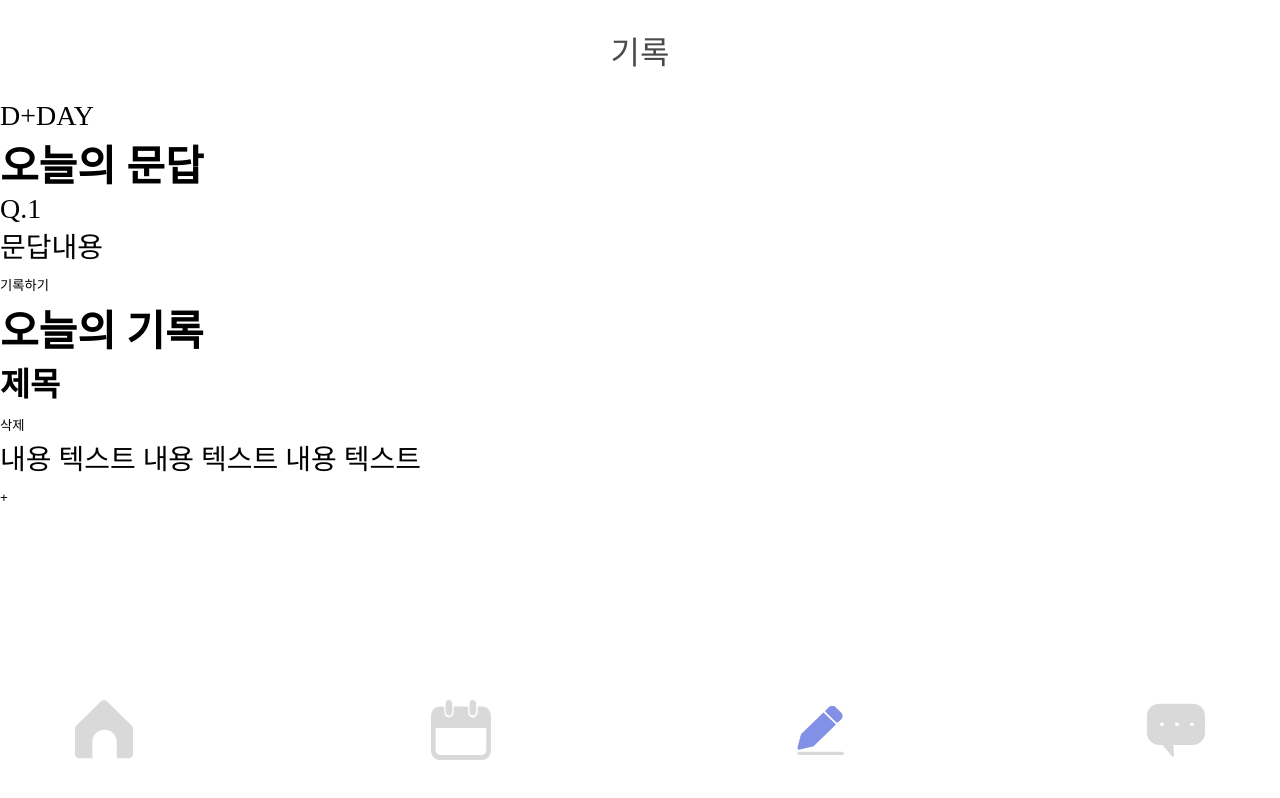
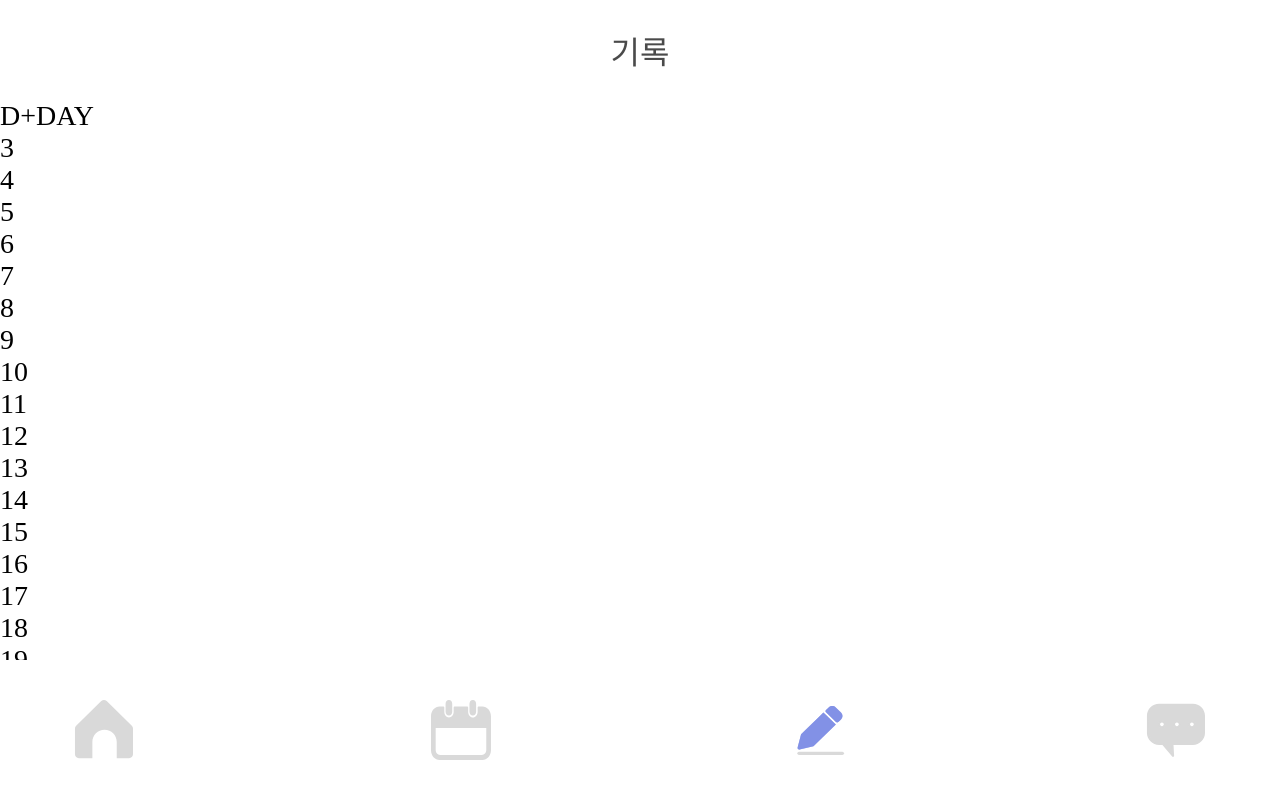
Before and after one commit to Kimbangul/IHuAe-web, a Next.js app: page /diary in a window 1280 px wide. Built offline with nearby package versions, Linux system fonts and the light colour scheme; a web font is replaced by a local one.

Commit message:
feat: diary calendar add

```diff
--- a/src/components/diary/DiaryContainer.tsx
+++ b/src/components/diary/DiaryContainer.tsx
@@ -1,7 +1,14 @@
+import moment from 'moment';
 import DiaryView from "./DiaryView";
+import makeDiaryCalendar from './makeDiaryCalendar';
 
 const DiaryContainer = () => {
-  return <DiaryView />
+  const initialDate = moment().startOf('day');
+  const calendar = makeDiaryCalendar(initialDate);
+
+  console.log(calendar);
+
+  return <DiaryView calendar={calendar}/>
 }
 
 export default DiaryContainer;
--- /dev/null
+++ b/src/components/diary/DiaryType.ts
@@ -0,0 +1,5 @@
+import { DateInfo } from "@/components/calendar/makeCalendar"
+
+export interface DiaryViewParamType {
+  calendar: DateInfo[];
+}
--- a/src/components/diary/DiaryView.tsx
+++ b/src/components/diary/DiaryView.tsx
@@ -1,11 +1,19 @@
 import Header from '@/components/common/Header';
+import { DiaryViewParamType } from './DiaryType';
 
-const DiaryView = () => {
+const DiaryView = ({calendar} : DiaryViewParamType) => {
   return (
     <div>
       <Header title='기록'/>
       <section>
         <span>D+DAY</span>
+        <ul>
+        {
+          calendar.map((el)=>{
+            return <li>{el.date.format('D')}</li>
+          })
+        }
+        </ul>
       </section>
       <section>
         <h2>오늘의 문답</h2>
--- /dev/null
+++ b/src/components/diary/makeDiaryCalendar.ts
@@ -0,0 +1,16 @@
+import moment from "moment";
+import { DateInfo } from "@/components/calendar/makeCalendar";
+
+const makeDiaryCalendar = (initialDay: moment.Moment) => {
+  const endDay = moment(initialDay).add(30, 'days');
+  const calenderArr : DateInfo[] = [];
+
+  for (let i = 0; i<=30; i++){
+    let day = moment(initialDay).add(i, 'days');
+    calenderArr.push(new DateInfo(day, false));
+  }
+
+  return calenderArr;
+}
+
+export default makeDiaryCalendar;
```
